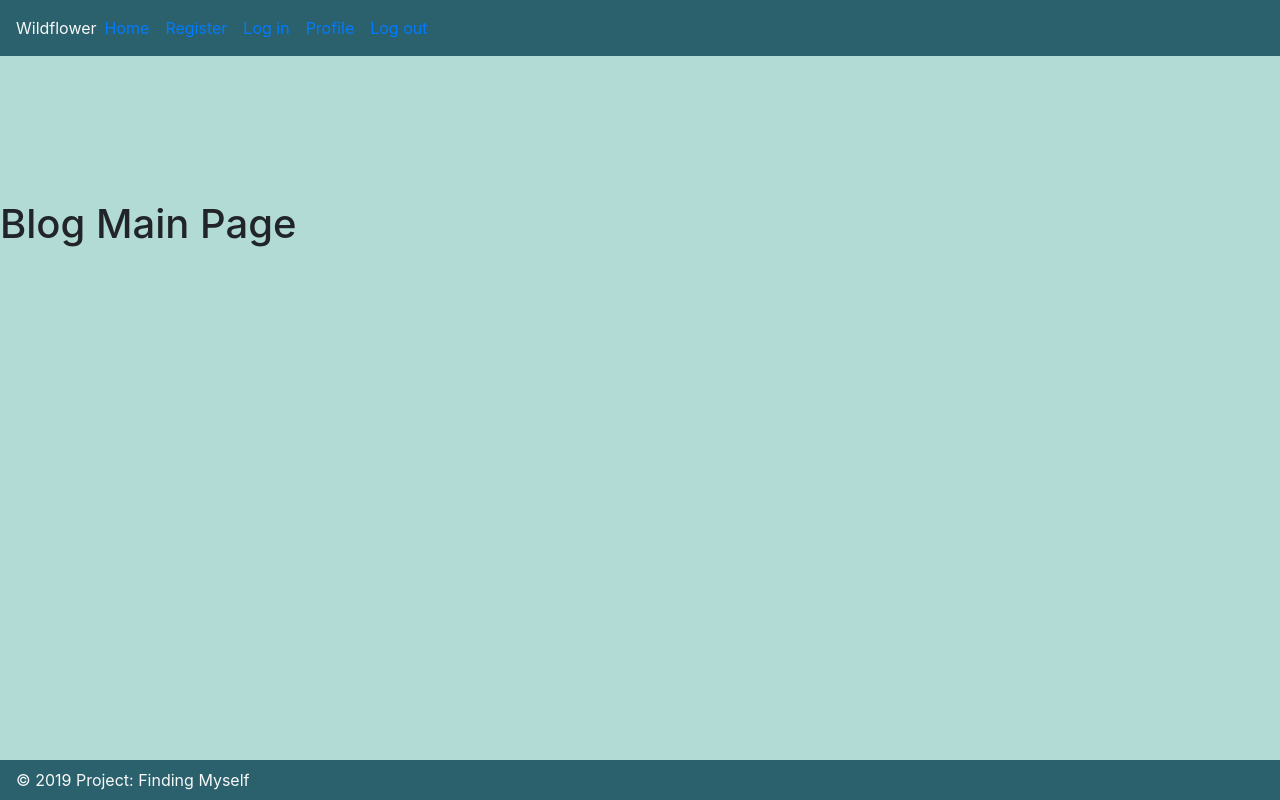
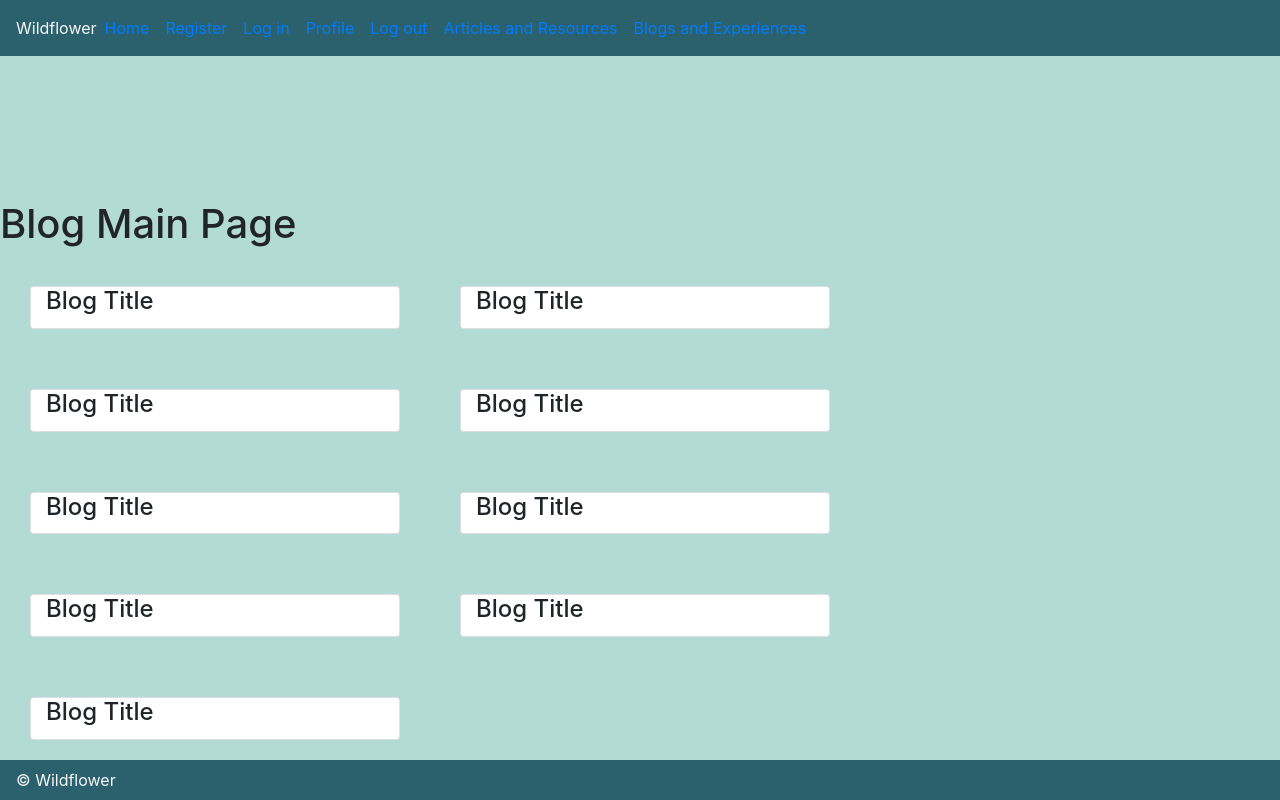
Before and after one commit to ksogor77/wildflower, a Django app: page /blog/main/ in a window 1280 px wide. Run offline with Django 3.2, Linux system fonts and the light colour scheme; some libraries are stand-ins or nearby versions.

Commit message:
adds blog CRUD

```diff
--- a/final_project_app/static/css/main.css
+++ b/final_project_app/static/css/main.css
@@ -28,3 +28,7 @@ body {
 .mission-statement {
     background-color: var(--brick);
 }
+
+.card {
+    margin: 30px;
+}
--- a/final_project_app/templates/base.html
+++ b/final_project_app/templates/base.html
@@ -35,6 +35,12 @@
             <li class="nav-item active">
                 <a class="nav-link" href="{% url 'logout' %}">Log out<span class="sr-only">(current)</span></a>
             </li>
+            <li class="nav-item active">
+                <a class="nav-link" href="{% url 'article-main' %}">Articles and Resources<span class="sr-only">(current)</span></a>
+            </li>
+            <li class="nav-item active">
+                <a class="nav-link" href="{% url 'blog-main' %}">Blogs and Experiences<span class="sr-only">(current)</span></a>
+            </li>
         </ul>
     </nav>
 
@@ -44,7 +50,7 @@
     </main>
 
 
-    <footer class="navbar navbar-expand-sm bg-dark text-light fixed-bottom">&copy; 2019 Project: Finding Myself</footer>
+    <footer class="navbar navbar-expand-sm bg-dark text-light fixed-bottom">&copy; Wildflower</footer>
 <script src="https://code.jquery.com/jquery-3.4.1.slim.min.js" integrity="sha384-J6qa4849blE2+poT4WnyKhv5vZF5SrPo0iEjwBvKU7imGFAV0wwj1yYfoRSJoZ+n" crossorigin="anonymous"></script>
 <script src="https://cdn.jsdelivr.net/npm/popper.js@1.16.0/dist/umd/popper.min.js" integrity="sha384-Q6E9RHvbIyZFJoft+2mJbHaEWldlvI9IOYy5n3zV9zzTtmI3UksdQRVvoxMfooAo" crossorigin="anonymous"></script>
 <script src="https://stackpath.bootstrapcdn.com/bootstrap/4.4.1/js/bootstrap.min.js" integrity="sha384-wfSDF2E50Y2D1uUdj0O3uMBJnjuUD4Ih7YwaYd1iqfktj0Uod8GCExl3Og8ifwB6" crossorigin="anonymous"></script>
--- a/final_project_app/templates/blog_main.html
+++ b/final_project_app/templates/blog_main.html
@@ -3,4 +3,33 @@
 
 {% block content %}
     <h1>Blog Main Page</h1>
+    <section class="container row grid">
+        <div class="card row grid col-md-4">
+            <h4 class="card-title">Blog Title</h4>
+        </div>
+        <div class="card row grid col-md-4">
+            <h4 class="card-title">Blog Title</h4>
+        </div>
+        <div class="card row grid col-md-4">
+            <h4 class="card-title">Blog Title</h4>
+        </div>
+        <div class="card row grid col-md-4">
+            <h4 class="card-title">Blog Title</h4>
+        </div>
+        <div class="card row grid col-md-4">
+            <h4 class="card-title">Blog Title</h4>
+        </div>
+        <div class="card row grid col-md-4">
+            <h4 class="card-title">Blog Title</h4>
+        </div>
+        <div class="card row grid col-md-4">
+            <h4 class="card-title">Blog Title</h4>
+        </div>
+        <div class="card row grid col-md-4">
+            <h4 class="card-title">Blog Title</h4>
+        </div>
+        <div class="card row grid col-md-4">
+            <h4 class="card-title">Blog Title</h4>
+        </div>
+    </section>
 {% endblock %}
--- a/final_project_app/views.py
+++ b/final_project_app/views.py
@@ -1,11 +1,13 @@
 from django.shortcuts import render
 from django.http import HttpResponse
 from django.core import serializers
+from django.template import RequestContext
 from django.contrib.auth.models import User
-# from django.contrib.auth.decorators import login_required
-# from django.views.decorators.csrf import csrf_exempt
+from django.contrib.auth.decorators import login_required
+from django.views.decorators.csrf import csrf_exempt
 
 from .models import Profile, Article, Blog
+from .forms import BlogForm
 
 # Create your views here.
 
@@ -29,19 +31,56 @@ def article_create(request):
 def blog_main(request):
     return render(request, 'blog_main.html')
 
-def blog_view(request):
-    return render(request, 'blog_view.html')
-
 def blog_create(request):
     return render(request, 'blog_create.html')
 
-########## Auth Pages ##################
+############# Show and Create ###################
 
-def register(request):
-    return render(request, 'register.html')
+@csrf_exempt
+def blog_view(request, blog_pk):
+    blog = Blog.objects.get(id=blog_pk)
+    context = {'title': title, 'body': body}
+    return render(request, 'blog_view.html')
 
-def login(request):
-    return render(request, 'login.html')
+@login_required
+def blog_create(request):
+    if request.method == 'POST':
+        mutable = request.POST._mutable
+        request.POST._mutable = True
+        request.POST._mutable = mutable
+        form = BlogForm(request.POST)
+        if form.is_valid():
+            blog = form.save(commit=False)
+            blog.creator = request.user
+            blog.save()
+            return redirect('blog_view', blog_pk=blog.pk)
+    else:
+        form = BlogForm()
+    context = {'form': form, 'header': "Write your blog post here"}
+    return render(request, 'blog_create.html', context)
 
-def profile(request):
-    return render(request, 'profile.html')
+################ Edit and Delete ####################
+
+@login_required
+def blog_edit(request, blog_pk):
+    blog = Blog.objects.get(id=blog_pk)
+    user = request.user
+    if request.method == 'POST':
+        mutable = request.POST._mutable
+        request.POST._mutable = True
+        request.POST._mutable = mutable
+        form = BlogForm(request.POST, instance=event)
+        if form.is_valid():
+            event = form.save()
+            return redirect('blog_view', blog_pk=blog.pk)
+    else:
+        form = BlogForm(instance=blog)
+    context = {'form': form, 'header': f"Edit {blog.title}", 'blog': blog, 'user': user}
+    return render(request, 'blog_create.html', context)
+
+
+@login_required
+def blog_delete(request, blog_pk):
+    blog = Blog.objects.get(id=blog_pk)
+    blog.delete()
+    return render('blog_main')
```
Also changed, not shown: final_project_app/forms.py (+11 -2 lines), final_project_app/templates/article_main.html (+31 -0 lines), final_project_app/templates/blog_create.html (+23 -1 lines), 1 other file.
